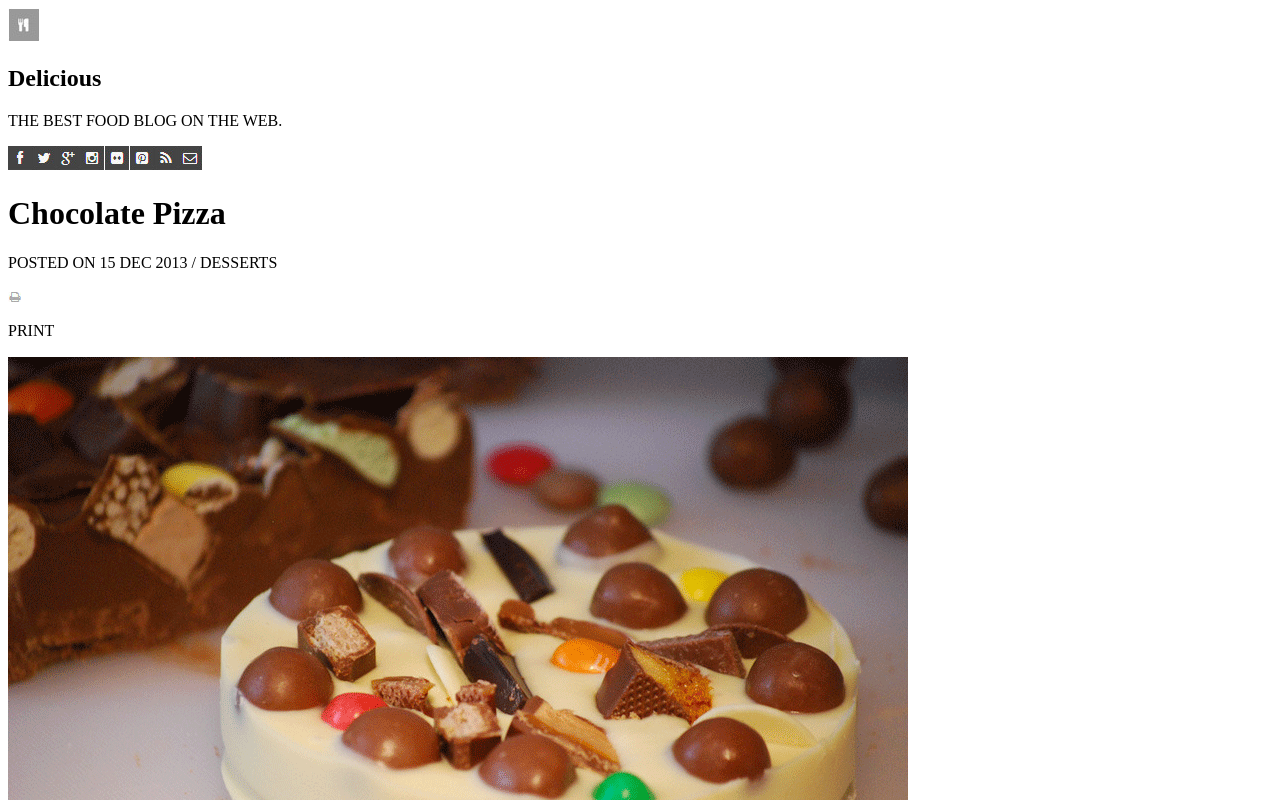
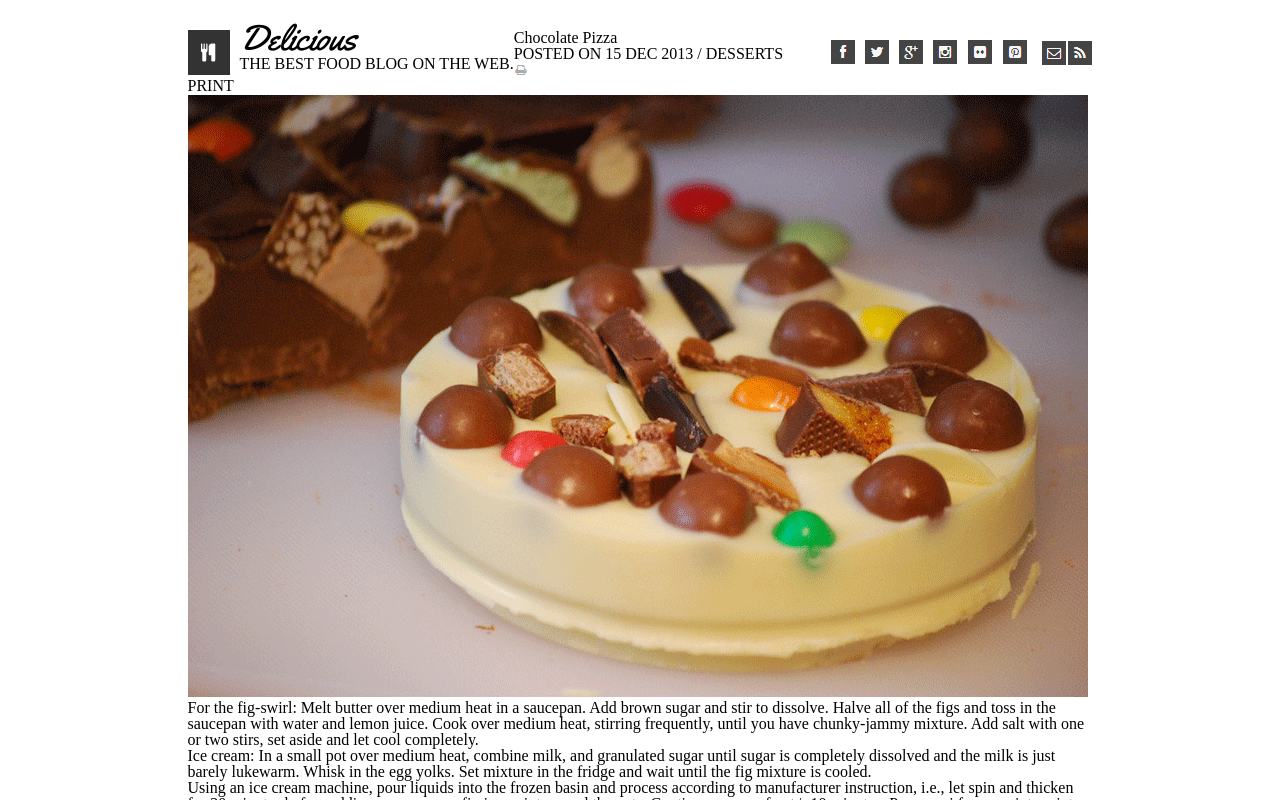
Before and after one commit to NyxofDarkness/chocolate-pizza, a plain HTML site: page index.html in a window 1280 px wide. Shown: the top 800 px of the page. Drawn offline with Linux system fonts and the light colour scheme.

Commit message:
css started

```diff
--- a/css/style.css
+++ b/css/style.css
@@ -0,0 +1,85 @@
+
+
+body {
+  width: 905px;
+  margin: auto;
+  padding-top: 30px;
+}
+
+header img {
+  /* display: inline; */
+  float: left;
+}
+
+#text {
+  float: left;
+  padding-left: 10px;
+}
+
+/* #words {
+  display: inline-flex;
+  float: right;
+  padding-left: 8px;
+} */
+
+#iconContainer {
+  width: 30%;
+  float: right;
+  padding-top: 10px;
+}
+
+.icon {
+  float: right;
+  padding: 1px;
+}
+
+.iconLeft {
+  padding-left: 10px;
+}
+
+header h2 {
+  font-family: 'Yellowtail', cursive;
+  font-size: 2.25em;
+  margin-top: -10px;
+}
+
+header h6 {
+  font-family: 'Play', sans-serif;
+  margin-top: -35px;
+}
+/*
+header {
+   display: inline-flex;
+   */
+  /* display: flex; */
+  /* flex-direction: column;
+}
+
+
+
+
+/* header
+fork knife icon on :left
+delicious styled
+words below delicious
+icons to right, six icons, space and two icons
+... add span for icons
+add break hashes */
+/* body
+header, paragraph to :left
+print symbol right, inline with paragraph
+big picture-centered, width of \page
+
+paragraph breaks between, aligned to :left, indented Paragraphs
+
+list image, overlay the ingrediants
+
+add line break hashes */
+/*
+venessa picture to left
+her name next to picture, with description under name
+button to right of name area
+
+footer
+line across page, broken by that small logo centered
+text centered with logo about, 30px */
--- a/index.html
+++ b/index.html
@@ -2,25 +2,36 @@
 <html>
 
 <head>
-  <title>
-    <link rel="stylesheet" href="../CSS/reset.css" />
-    <link rel="stylesheet" href="../CSS/style.css" />
-  </title>
+  <link href='css/reset.css' rel='stylesheet' type='text/css'>
+  <link href='css/style.css' rel='stylesheet' type='text/css'>
+  <link href="https://fonts.googleapis.com/css2?family=Yellowtail&display=swap" rel="stylesheet">
+  <link href="https://fonts.googleapis.com/css2?family=Play:wght@700&display=swap" rel="stylesheet">
+  <title>Chocolate Pizza</title>
 </head>
 
 <body>
   <header>
-    <img src='img/small-logo.png'>
-    <h2>Delicious</h2>
-    <p>THE BEST FOOD BLOG ON THE WEB.</p>
-    <img src='img/fb-icon.png'><img src='img/twit-icon.png'><img src='img/gp-icon (1).png'><img
-      src='img/insta-icon.png'><img src='img/flic-icon.png'><img src='img/pint-icon.png'><img
-      src='img/rss-icon.png'><img src='img/mail-icon.png'>
-    <section> </section>
+
+    <img src='img/logo.png'>
+
+    <div id='text'>
+      <h2>Delicious</h2>
+      <h8>THE BEST FOOD BLOG ON THE WEB.</h8>
+    </div>
+    <nav id='iconContainer'>
+      <img class='iconLeft' src='img/fb-icon.png'>
+      <img class='iconLeft' src='img/twit-icon.png'>
+      <img class='iconLeft' src='img/gp-icon (1).png'>
+      <img class='iconLeft' src='img/insta-icon.png'>
+      <img class='iconLeft' src='img/flic-icon.png'>
+      <img class='iconLeft' src='img/pint-icon.png'>
+      <img class='icon' src='img/rss-icon.png'>
+      <img class='icon' src='img/mail-icon.png'>
+    </nav>
   </header>
 
   <main>
-    <h1>Chocolate Pizza</h1>
+    <h2>Chocolate Pizza</h2>
     <p>POSTED ON 15 DEC 2013 / DESSERTS</p>
     <img src='img/print-icon.png'>
     <P>PRINT</P>
@@ -63,6 +74,7 @@
       <p>Food Enthusiast, photography fan. Add a pinch of raw foodism and that's pretty much who I am.</p>
       <button>SHARE RECIPE</button>
     </section>
+
   </main>
   <footer>
     <img src='img/small-logo.png'>
```
